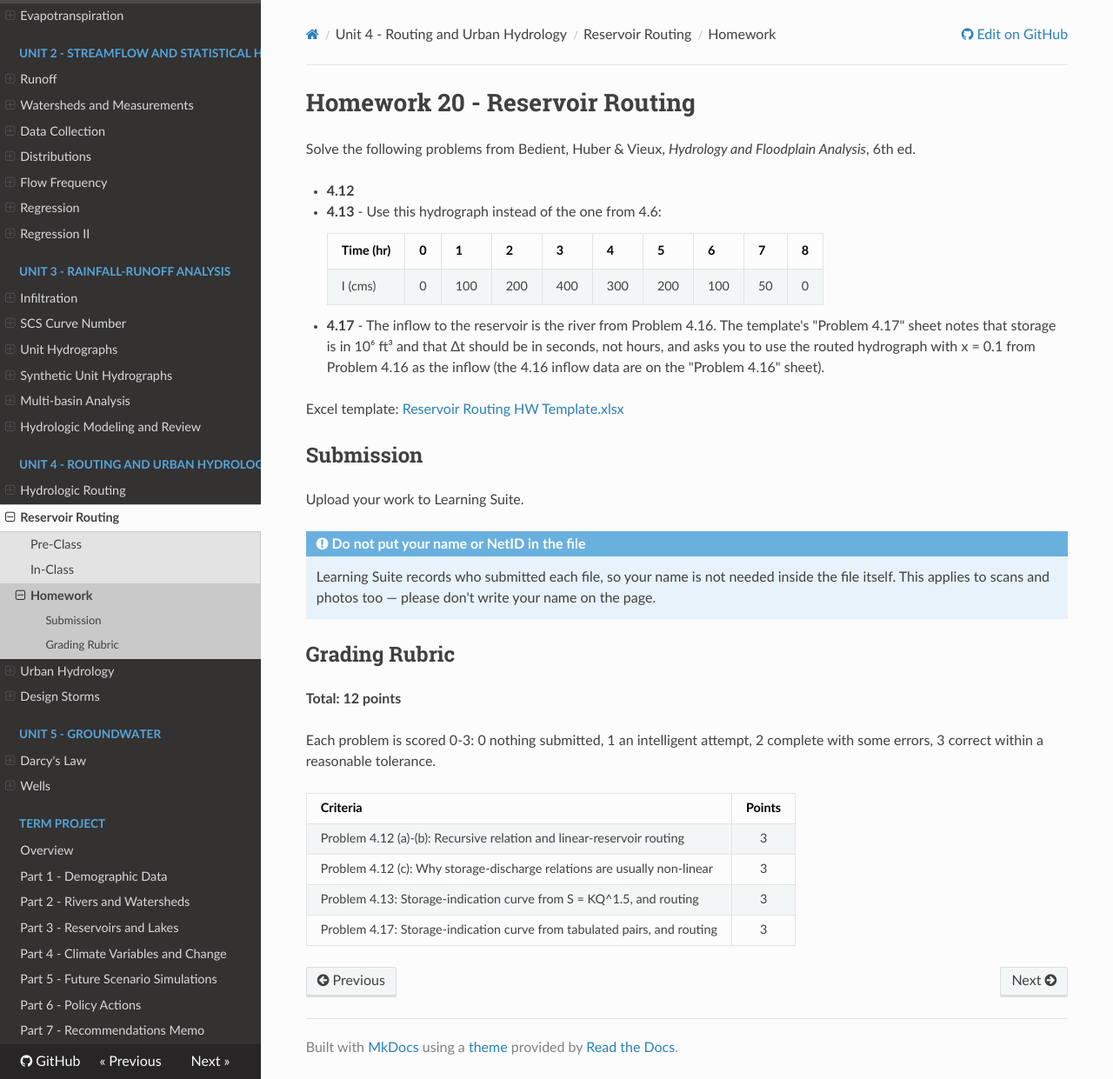
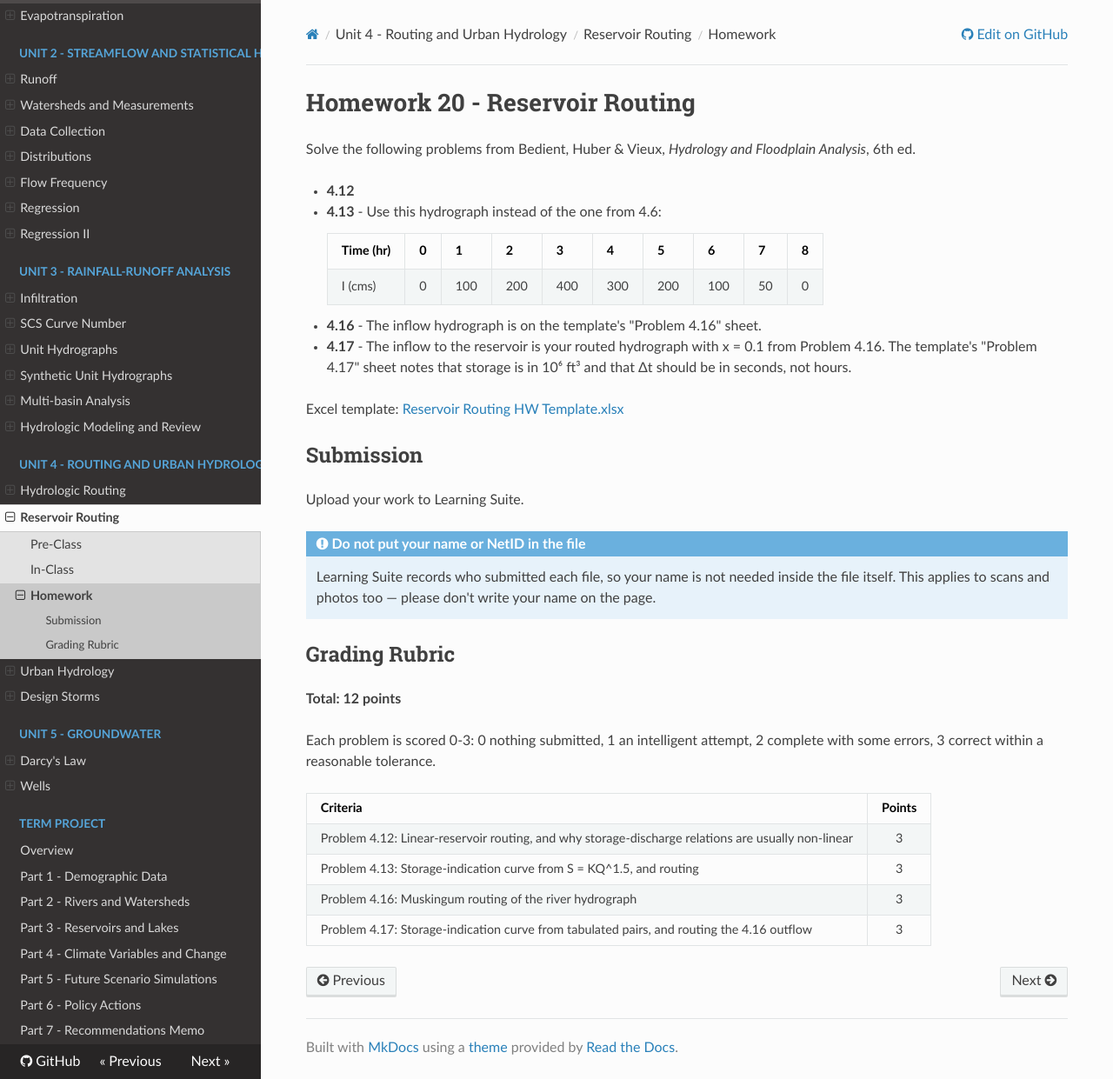
Before and after one commit to geosjim/ce331, an MkDocs documentation site: the page built from docs/unit4/21_reservoir_routing/reservoir_routing_hw.md, in a window 1280 px wide and 1241 px high. Shown: the whole window at 87% size. Built offline with MkDocs 1.6.1, drawn with Linux system fonts in a browser that asks for light colours; nearby versions of some CDN libraries.

Commit message:
Align the HW 14, 19 and 20 problem lists and rubrics with the keys
HW 14 drops 2.36 and HW 19 drops 4.2 and 4.5, matching what the keys
grade. HW 20 adds 4.16, whose x = 0.1 routed outflow is the inflow to
4.17, bringing it to 12 points with one rubric row per problem.

Co-Authored-By: Claude Opus 5.5 <noreply@anthropic.com>

```diff
--- a/docs/unit4/21_reservoir_routing/reservoir_routing_hw.md
+++ b/docs/unit4/21_reservoir_routing/reservoir_routing_hw.md
@@ -9,7 +9,8 @@ Solve the following problems from Bedient, Huber & Vieux, *Hydrology and Floodpl
     |---|---|---|---|---|---|---|---|---|---|
     | I (cms) | 0 | 100 | 200 | 400 | 300 | 200 | 100 | 50 | 0 |
 
-- **4.17** - The inflow to the reservoir is the river from Problem 4.16. The template's "Problem 4.17" sheet notes that storage is in 10⁶ ft³ and that Δt should be in seconds, not hours, and asks you to use the routed hydrograph with x = 0.1 from Problem 4.16 as the inflow (the 4.16 inflow data are on the "Problem 4.16" sheet).
+- **4.16** - The inflow hydrograph is on the template's "Problem 4.16" sheet.
+- **4.17** - The inflow to the reservoir is your routed hydrograph with x = 0.1 from Problem 4.16. The template's "Problem 4.17" sheet notes that storage is in 10⁶ ft³ and that Δt should be in seconds, not hours.
 
 Excel template: [Reservoir Routing HW Template.xlsx](Reservoir%20Routing%20HW%20Template.xlsx)
 
@@ -28,9 +29,9 @@ Upload your work to Learning Suite.
 
 Each problem is scored 0-3: 0 nothing submitted, 1 an intelligent attempt, 2 complete with some errors, 3 correct within a reasonable tolerance.
 
-| Criteria                                                        | Points |
-|-----------------------------------------------------------------|:------:|
-| Problem 4.12 (a)-(b): Recursive relation and linear-reservoir routing |   3    |
-| Problem 4.12 (c): Why storage-discharge relations are usually non-linear |   3    |
-| Problem 4.13: Storage-indication curve from S = KQ^1.5, and routing |   3    |
-| Problem 4.17: Storage-indication curve from tabulated pairs, and routing |   3    |
+| Criteria | Points |
+|---|:---:|
+| Problem 4.12: Linear-reservoir routing, and why storage-discharge relations are usually non-linear | 3 |
+| Problem 4.13: Storage-indication curve from S = KQ^1.5, and routing | 3 |
+| Problem 4.16: Muskingum routing of the river hydrograph | 3 |
+| Problem 4.17: Storage-indication curve from tabulated pairs, and routing the 4.16 outflow | 3 |
```
Also changed, not shown: docs/unit3/15_infiltration/infiltration_hw.md (+0 -1 lines), docs/unit4/20_hydrologic_routing/hydrologic_routing_hw.md (+7 -9 lines).
